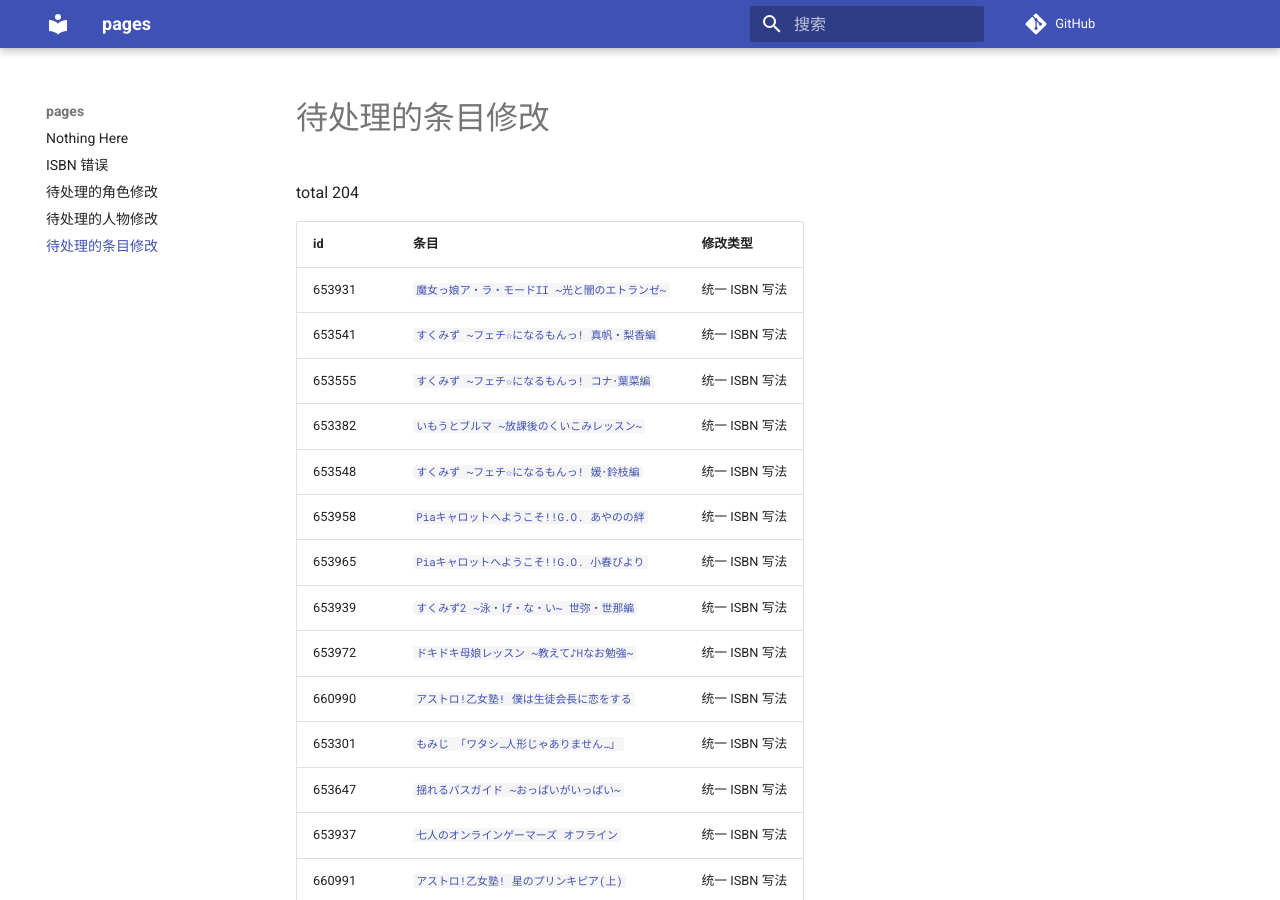
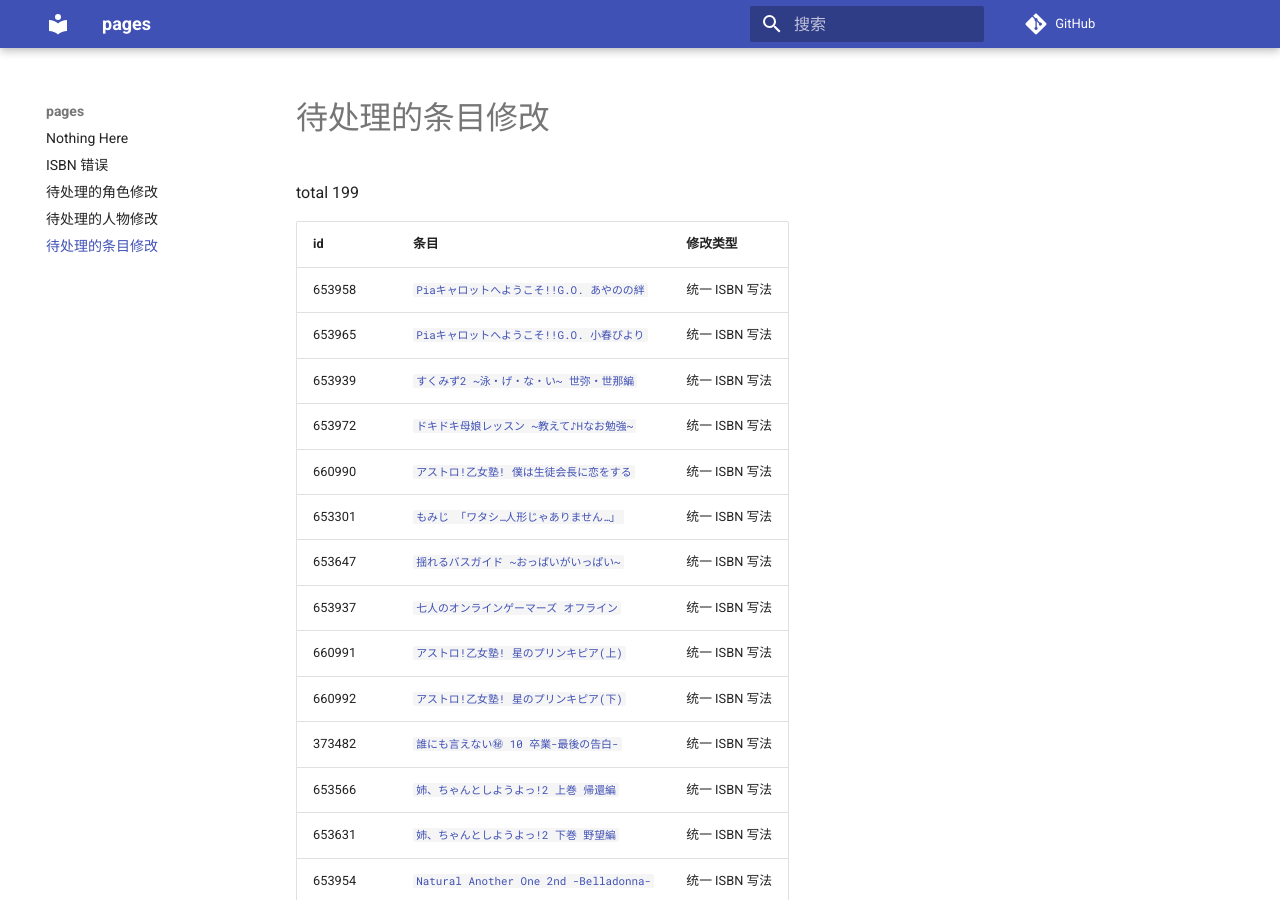
Before and after one commit to trim21/bangumi-pages, an MkDocs documentation site: the page built from docs/pending-subject-changes.md, in a window 1280 px wide and 900 px high. Built offline with MkDocs 1.6.1 and Material for MkDocs 9.7.7, drawn with Linux system fonts in a browser that asks for light colours; comment, search, counter and statistics services are not loaded.

Commit message:
update pending-changes.md

```diff
--- a/docs/pending-subject-changes.md
+++ b/docs/pending-subject-changes.md
@@ -1,14 +1,9 @@
 # 待处理的条目修改
 
-total 204
+total 199
 
 | id | 条目 | 修改类型 |
 | --- | --- | --- |
-| 653931 | [`魔女っ娘ア・ラ・モードII ~光と闇のエトランゼ~`](https://bgm.tv/subject/653931) | 统一 ISBN 写法 |
-| 653541 | [`すくみず ~フェチ☆になるもんっ! 真帆・梨香編`](https://bgm.tv/subject/653541) | 统一 ISBN 写法 |
-| 653555 | [`すくみず ~フェチ☆になるもんっ! コナ･葉菜編`](https://bgm.tv/subject/653555) | 统一 ISBN 写法 |
-| 653382 | [`いもうとブルマ ~放課後のくいこみレッスン~`](https://bgm.tv/subject/653382) | 统一 ISBN 写法 |
-| 653548 | [`すくみず ~フェチ☆になるもんっ! 媛･鈴枝編`](https://bgm.tv/subject/653548) | 统一 ISBN 写法 |
 | 653958 | [`Piaキャロットへようこそ!!G.O. あやのの絆`](https://bgm.tv/subject/653958) | 统一 ISBN 写法 |
 | 653965 | [`Piaキャロットへようこそ!!G.O. 小春びより`](https://bgm.tv/subject/653965) | 统一 ISBN 写法 |
 | 653939 | [`すくみず2 ~泳・げ・な・い~ 世弥・世那編`](https://bgm.tv/subject/653939) | 统一 ISBN 写法 |
```
